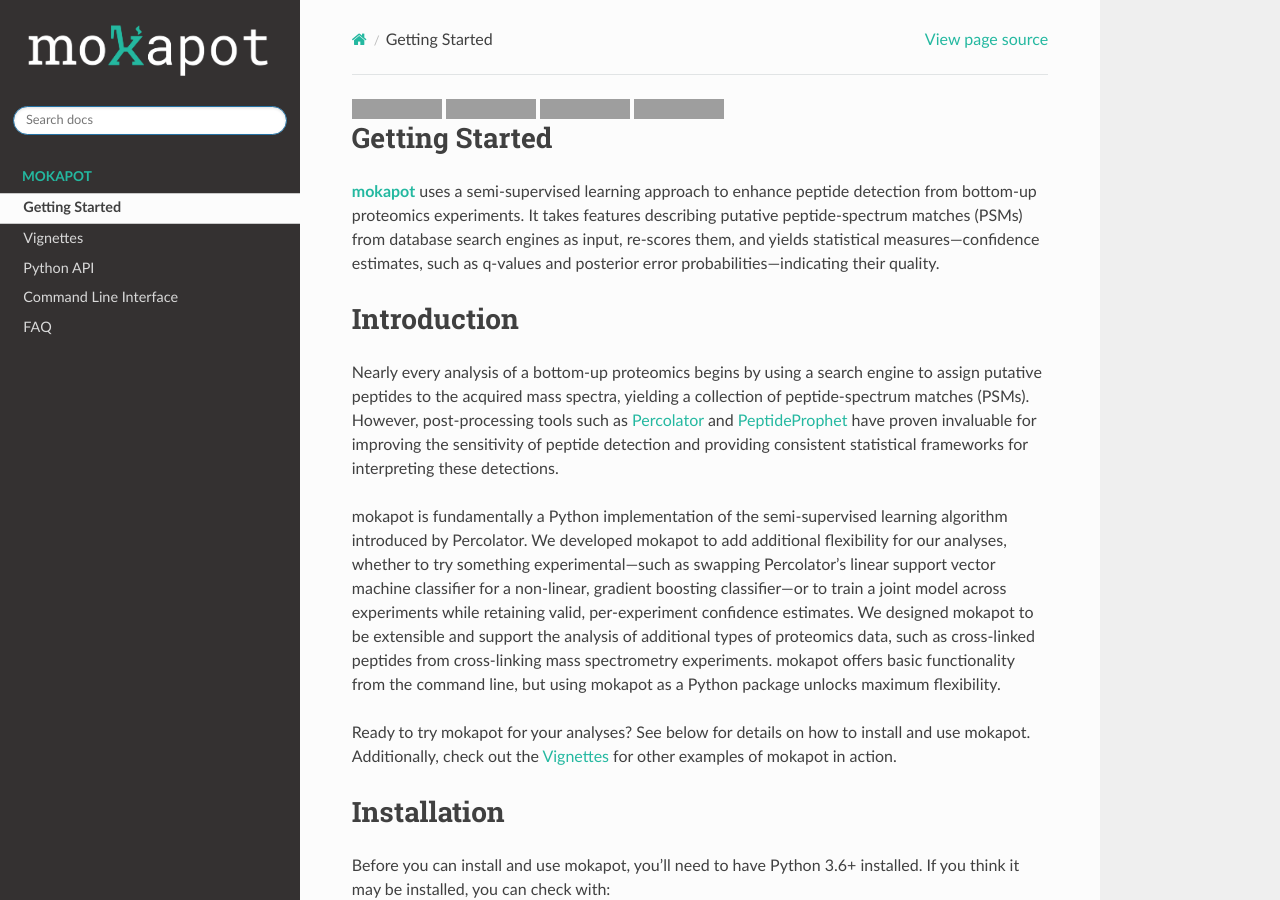
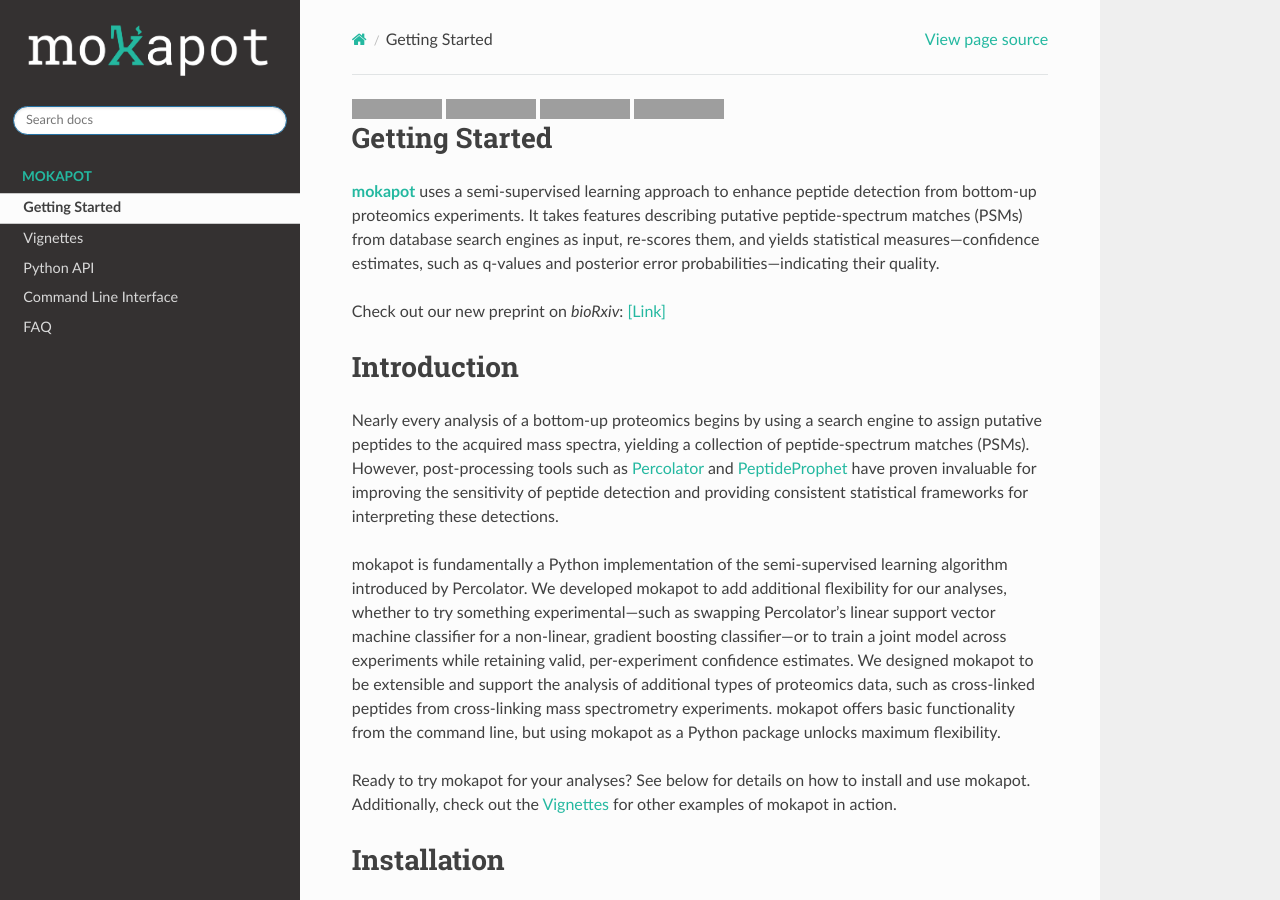
Before and after one commit to wfondrie/mokapot, a Sphinx documentation site: the page built from docs/source/index.rst, in a window 1280 px wide and 900 px high. Built offline with Sphinx 7.4.7 and the Read the Docs theme 2.0.0, drawn with Linux system fonts in a browser that asks for light colours; the version number could not be read and is left out; grey boxes are pictures that could not be loaded.

Commit message:
Added link to biorxiv

```diff
--- a/docs/source/index.rst
+++ b/docs/source/index.rst
@@ -24,6 +24,8 @@
 re-scores them, and yields statistical measures---confidence estimates, such as
 q-values and posterior error probabilities---indicating their quality.
 
+Check out our new preprint on *bioRxiv*:
+`[Link] <https://www.biorxiv.org/content/10.1101/2020.12.01.407270v1>`_
 
 Introduction
 ------------
```
